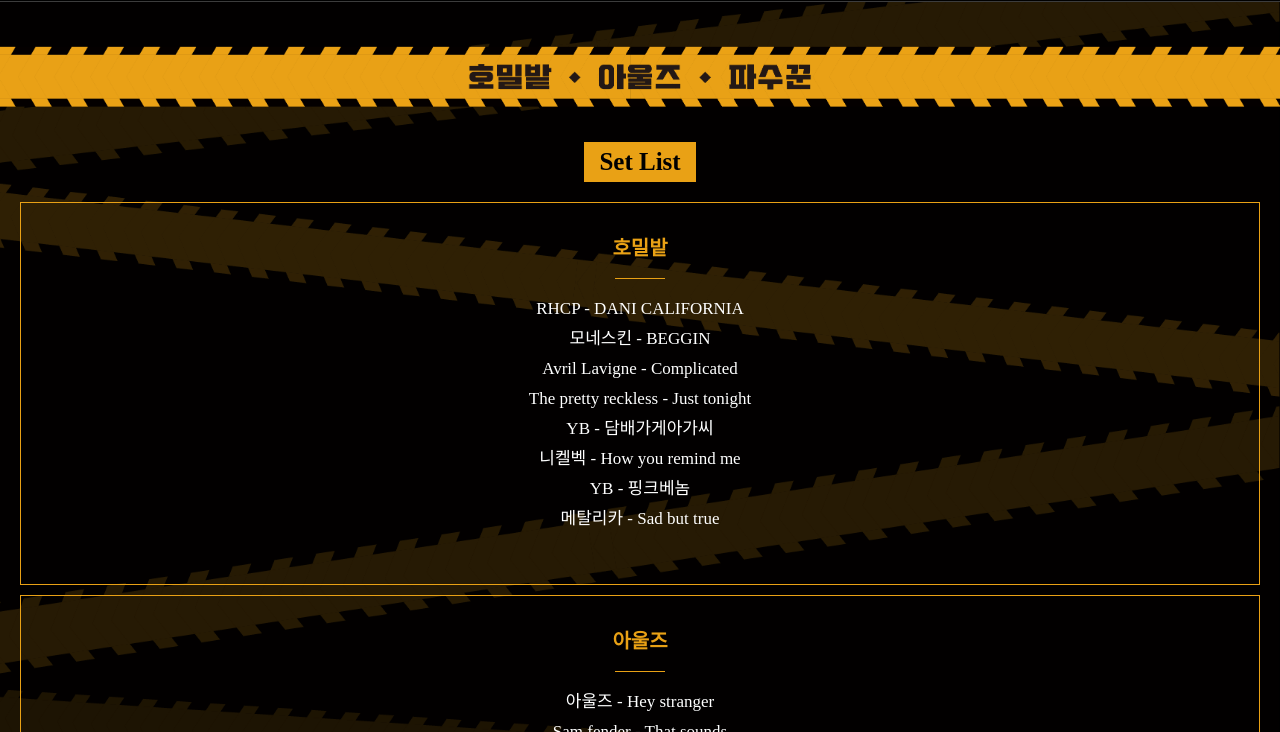
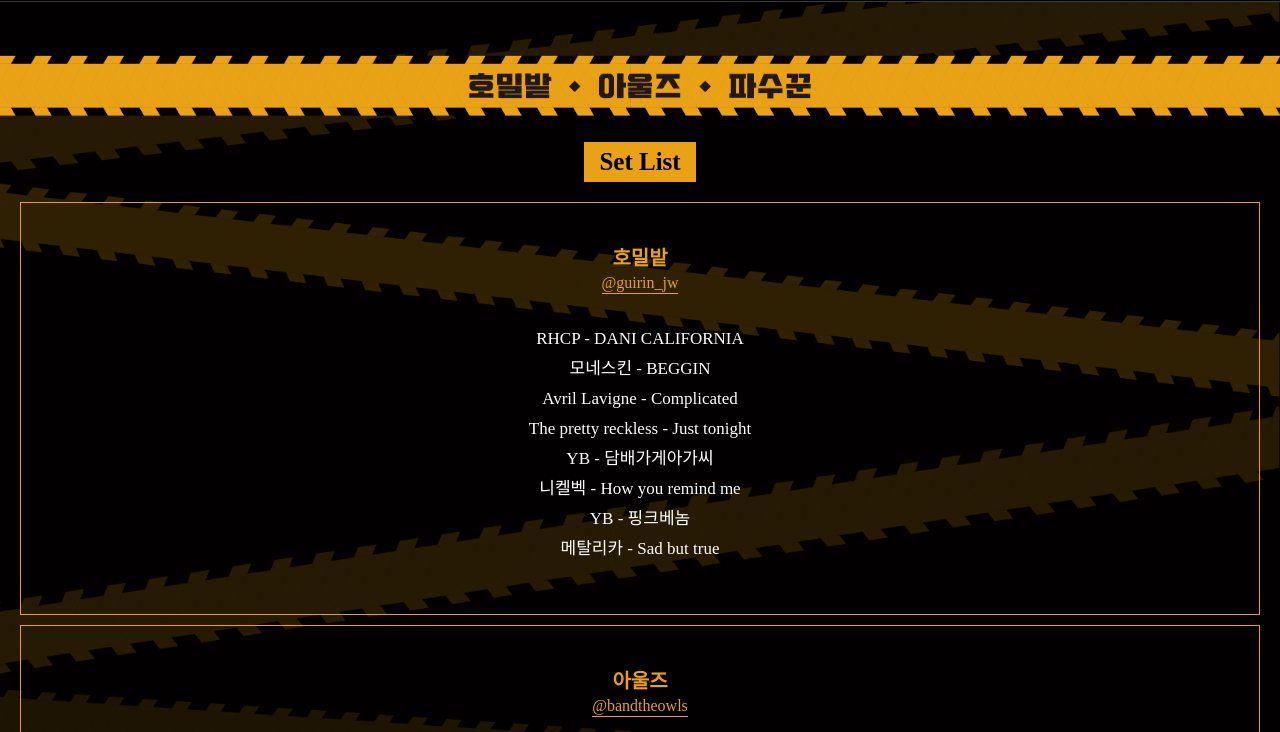
Before and after one commit to Ocknyer/caution, a plain HTML site: page setlist/index.html in a window 1280 px wide. Shown: the part 68-800 px from the top of the page. Drawn offline with Linux system fonts and the light colour scheme; a web font is replaced by a local one.

Commit message:
instagram link 추가

```diff
--- a/setlist/index.html
+++ b/setlist/index.html
@@ -26,7 +26,10 @@
           <h1 class="h1-setlist">Set List</h1>
 
             <section class="firstTeam">
-              <h2 class="teamName">호밀밭</h2>
+              <div class="header-box">
+                <h2 class="teamName">호밀밭</h2>
+                <a href="https://www.instagram.com/guirin_jw/" class="insta">@guirin_jw</a>
+              </div>
               <div class="setlist">
                 <p>RHCP - DANI CALIFORNIA</p>
                 <p>모네스킨 - BEGGIN</p>
@@ -40,7 +43,11 @@
             </section>
 
           <section class="secondTeam">
-            <h2 class="teamName">아울즈</h2>
+            <div class="header-box">
+              <h2 class="teamName">아울즈</h2>
+              <a href="https://www.instagram.com/bandtheowls/"
+              class="insta">@bandtheowls</a>
+            </div>
             <div class="setlist">
               <p>아울즈 - Hey stranger</p>
               <p>Sam fender - That sounds</p>
@@ -53,7 +60,10 @@
             </div>
           </section>
           <section class="thirdTeam">
-            <h2 class="teamName">파수꾼</h2>
+            <div class="header-box">
+              <h2 class="teamName">파수꾼</h2>
+              <a href="https://www.instagram.com/band_pasuggun/" class="insta">@band_pasuggun</a>
+            </div>
             <div class="setlist">
               <p>파수꾼 - 산호초</p>
               <p>쏜애플 - 아가미</p>
--- a/style/style.css
+++ b/style/style.css
@@ -164,6 +164,28 @@ p {
   transform: translate(-50%, -50%);
 }
 
+.header-box {
+  display: flex;
+  flex-direction: column;
+  justify-content: center;
+  align-items: center;
+  position: relative;
+  margin-bottom: 30px;
+}
+
+.insta {
+  color: #e9a115;
+  line-height: 20px;
+}
+
+.insta::after {
+  content: '';
+  display: block;
+  width: 100%;
+  height: 1px;
+  background-color: #e9a115;
+}
+
 .setlist-section {
   text-align: center;
   color: white;
@@ -183,28 +205,23 @@ p {
   margin-bottom: 20px;
 }
 
-/* .team-box {
-  border: 1px solid #e9a115;
-  width: 100%;
-} */
-
 /* setlist */
 .teamName {
   font-size: 20px;
   font-weight: 700;
-  margin-top: 30px;
-  margin-bottom: 10px;
+  margin-top: 40px;
+  /* margin-bottom: 10px; */
   color: #e9a115;
 }
 
-.teamName::after {
+/* .teamName::after {
   content: '';
   display: block;
   width: 50px;
   height: 1px;
   background-color: #e9a115;
   margin: 15px auto;
-}
+} */
 
 .setlist {
   margin-bottom: 50px;
@@ -356,14 +373,14 @@ p {
     top: 5%;
   }
 
+  .header-box {
+    line-height: 15px;
+  }
+
   /* setlist */
   .teamName {
     font-size: 18px;
     margin-bottom: 10px;
-  }
-
-  .teamName:first-child {
-    margin-top: 10px;
   }
 
   .setlist {
@@ -444,7 +461,7 @@ p {
 
   .lineup-img {
     width: 1200px;
-    /* top: 10%; */
+    top: 8%;
   }
 
   .title {
```
Also changed, not shown: index.html (line endings or trailing spaces).
